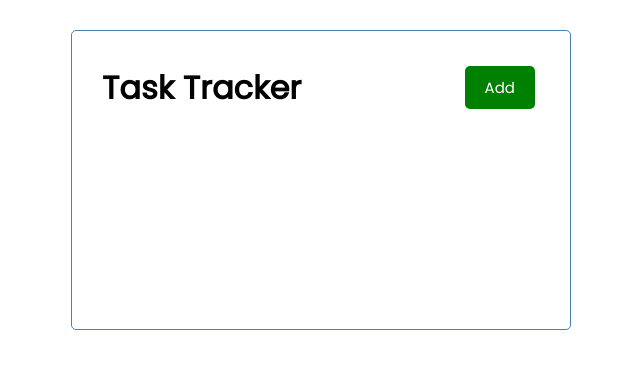
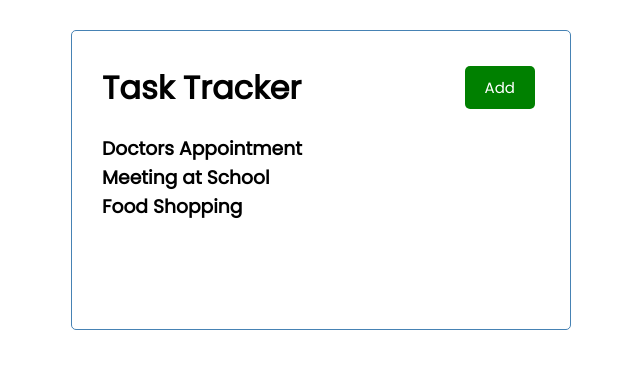
Before and after one commit to Mohammed-Sibahi/react101, a React (Create React App) app in the folder react-task-tracker/: page / in a window 1280 px wide. Shown: the top 368 px of the page, without its empty margins (319-959 px from the left). Built offline with nearby package versions, Linux system fonts and the light colour scheme.

Commit message:
import tasks.js in app.js

```diff
--- a/react-task-tracker/src/App.js
+++ b/react-task-tracker/src/App.js
@@ -1,9 +1,11 @@
 import Header from "./components/Header";
+import Tasks from "./components/Tasks";
 
 function App() {
   return (
     <div className="container">
       <Header />
+      <Tasks />
     </div>
   );
 }
--- a/react-task-tracker/src/components/Tasks.js
+++ b/react-task-tracker/src/components/Tasks.js
@@ -1,30 +1,32 @@
 const tasks = [
   {
     id: 1,
-        text: 'Doctors Appointment',
-        day: 'October 1st at 5 pm',
+    text: "Doctors Appointment",
+    day: "October 1st at 5 pm",
     reminder: true,
   },
   {
     id: 2,
-        text: 'Meeting at School',
-        day: 'October 2nd at 7 pm',
+    text: "Meeting at School",
+    day: "October 2nd at 7 pm",
     reminder: true,
   },
   {
     id: 3,
-        text: 'Food Shopping',
-        day: 'October 3st at 8 pm',
+    text: "Food Shopping",
+    day: "October 3st at 8 pm",
     reminder: false,
-    }
-]
+  },
+];
 
 const Tasks = () => {
   return (
     <>
+      {tasks.map((task) => (
+        <h3>{task.text}</h3>
+      ))}
+    </>
+  );
+};
 
-        </>
-    )
-}
-
-export default Tasks
+export default Tasks;
```
Lines whose indentation alone changed are shown as unchanged.
